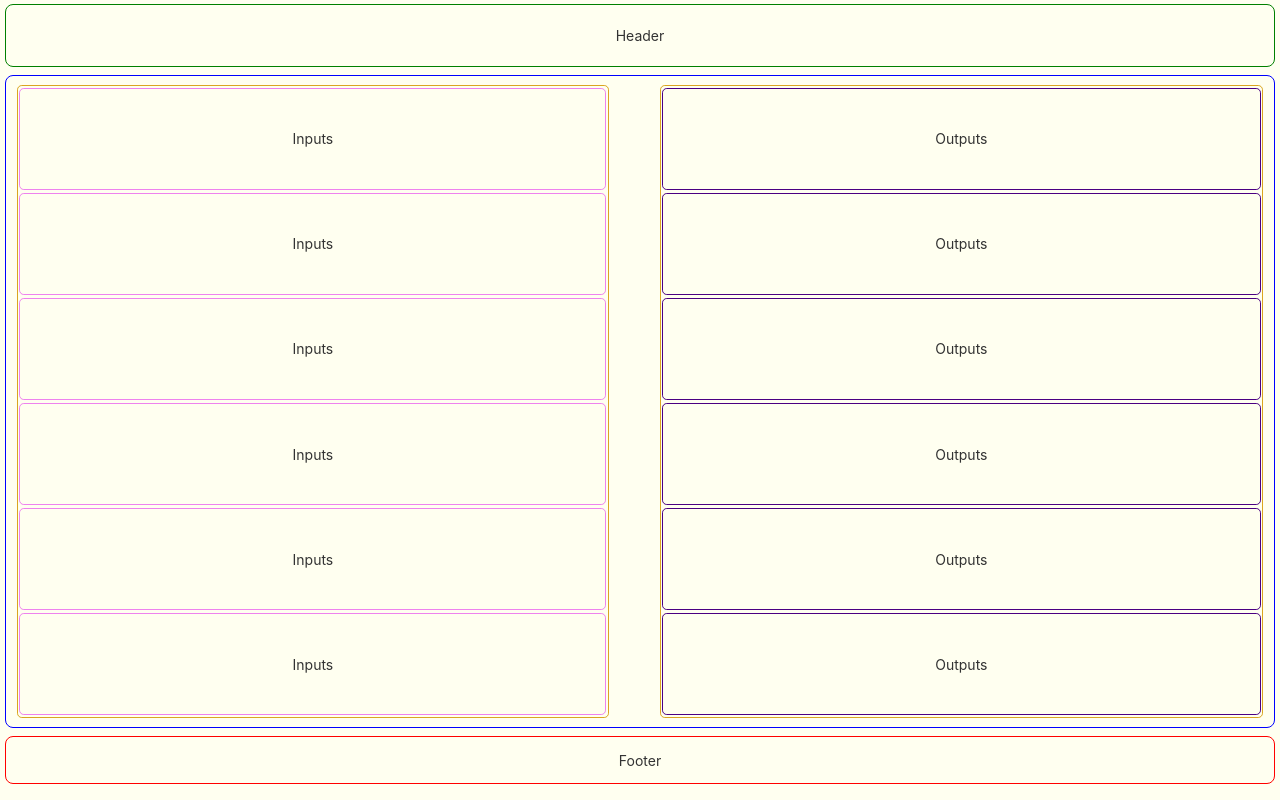
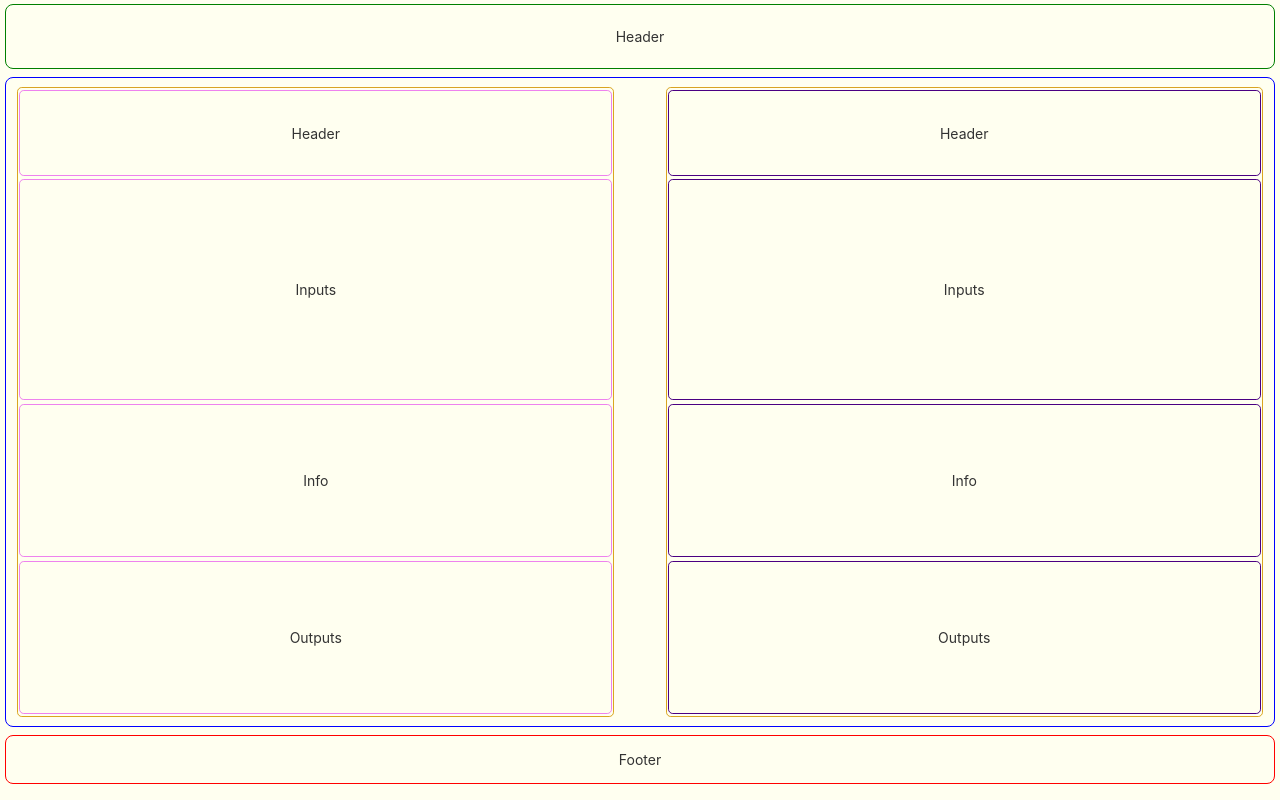
Before and after one commit to Ellipsoul/tax-calculator-pwa, an Angular app: page / in a window 1280 px wide. Built offline with nearby package versions, Linux system fonts and the light colour scheme.

Commit message:
Added Angular material. Refactored to use separate components for US and UK taxes. Tidied up and divided each side into a header, inputs, info and outputs

```diff
--- a/angular.json
+++ b/angular.json
@@ -32,6 +32,7 @@
               "src/manifest.webmanifest"
             ],
             "styles": [
+              "./node_modules/@angular/material/prebuilt-themes/deeppurple-amber.css",
               "src/styles.sass"
             ],
             "scripts": [],
@@ -103,6 +104,7 @@
               "src/manifest.webmanifest"
             ],
             "styles": [
+              "./node_modules/@angular/material/prebuilt-themes/deeppurple-amber.css",
               "src/styles.sass"
             ],
             "scripts": []
--- a/package.json
+++ b/package.json
@@ -11,10 +11,12 @@
   "private": true,
   "dependencies": {
     "@angular/animations": "~12.2.0",
+    "@angular/cdk": "^12.2.13",
     "@angular/common": "~12.2.0",
     "@angular/compiler": "~12.2.0",
     "@angular/core": "~12.2.0",
     "@angular/forms": "~12.2.0",
+    "@angular/material": "^12.2.13",
     "@angular/platform-browser": "~12.2.0",
     "@angular/platform-browser-dynamic": "~12.2.0",
     "@angular/router": "~12.2.0",
--- a/src/app/app.component.html
+++ b/src/app/app.component.html
@@ -8,27 +8,10 @@
   <!-- Contains title and global customisations of functionality -->
   <header>Header</header>
 
-
+  <!-- Split Screen for separate UK and US tax calculations -->
   <main>
-
-    <div ngClass="inputDiv">
-      <div ngClass="inputs">Inputs</div>
-      <div ngClass="inputs">Inputs</div>
-      <div ngClass="inputs">Inputs</div>
-      <div ngClass="inputs">Inputs</div>
-      <div ngClass="inputs">Inputs</div>
-      <div ngClass="inputs">Inputs</div>
-    </div>
-
-    <div ngClass="outputDiv">
-      <div ngClass="outputs">Outputs</div>
-      <div ngClass="outputs">Outputs</div>
-      <div ngClass="outputs">Outputs</div>
-      <div ngClass="outputs">Outputs</div>
-      <div ngClass="outputs">Outputs</div>
-      <div ngClass="outputs">Outputs</div>
-    </div>
-
+    <app-uktaxes ngClass="ukContainer"></app-uktaxes>
+    <app-ustaxes ngClass="usContainer"></app-ustaxes>
   </main>
 
   <footer>Footer</footer>
--- a/src/app/app.component.sass
+++ b/src/app/app.component.sass
@@ -52,7 +52,7 @@ header
   border: 1px solid green
 
 
-// Nested flexbox with input and output sections
+// Nested flexbox with UK and US sections
 main
   flex-grow: 10
 
@@ -65,11 +65,8 @@ main
 
   border: 1px solid blue
 
-$flexcol-margin-x: 0
-$flexcol-margin-y: 0.3vh
-
-// Contains the input and output fields. May need to be separated
-.inputDiv, .outputDiv
+// Container for the UK and US fields
+.ukContainer, .usContainer
   display: flex
   flex-direction: column
   flex-grow: 1
@@ -77,14 +74,11 @@ $flexcol-margin-y: 0.3vh
   align-items: stretch
   justify-content: space-evenly
 
-  border: 1px solid goldenrod
-  border-radius: 0.3rem
-
-// Ensure extra spacing between the inputs and outputs
-.inputDiv
+// Ensure extra spacing between the uk-field and us-field
+.ukContainer
   margin: 0 2vw 0 0.1vw  // Top right bottom left
 
-.outputDiv
+.usContainer
   margin: 0 0.1vw 0 2vw  // Top right bottom left
 
 // Change the flex direction to accommodate thin screens in portrait mode
@@ -92,37 +86,12 @@ $flexcol-margin-y: 0.3vh
   main
     flex-direction: column
 
-  // Swap margins values for input and output divs
-  .inputDiv
+  // Swap margins values for UK and US divs
+  .ukContainer
     margin: 0.1vh 0 3vh 0  // Top right bottom left
 
-  .outputDiv
+  .usContainer
     margin: 3vh 0 0.1vh 0  // Top right bottom left
-
-
-// Lefthand inputs
-.inputs
-  flex-grow: 1
-  margin: 0.2vh 0.1vw // Top-bottom, then left-right
-  border-radius: 0.3rem
-
-  // Change when items are added
-  display: grid
-  place-items: center
-
-  border: 1px solid violet
-
-// Righthand outputs
-.outputs
-  flex-grow: 1
-  margin: 0.2vh 0.1vw // Top-bottom, then left-right
-  border-radius: 0.3rem
-
-  // Change when items are added
-  display: grid
-  place-items: center
-
-  border: 1px solid indigo
 
 
 // Very short footer
--- /dev/null
+++ b/src/app/uktaxes/uktaxes.component.html
@@ -0,0 +1,18 @@
+<div ngClass="ukContainer">
+  <!-- Header containing name and flag -->
+  <div [ngClass]="['uk-field', 'uk-header']">
+    Header
+  </div>
+  <!-- Input fields for salary, bonus and leave -->
+  <div [ngClass]="['uk-field', 'uk-inputs']">
+    Inputs
+  </div>
+  <!-- Information of reductions, and tax bands -->
+  <div [ngClass]="['uk-field', 'uk-info']">
+    Info
+  </div>
+  <!-- Output with salary of different time frames -->
+  <div [ngClass]="['uk-field', 'uk-outputs']">
+    Outputs
+  </div>
+</div>
--- /dev/null
+++ b/src/app/uktaxes/uktaxes.component.sass
@@ -0,0 +1,36 @@
+
+// Contains the UK fields
+.ukContainer
+  display: flex
+  flex-direction: column
+  flex-grow: 1
+
+  align-items: stretch
+  justify-content: space-evenly
+
+  border: 1px solid goldenrod
+  border-radius: 0.3rem
+
+
+// Lefthand UK field
+.uk-field
+  margin: 0.2vh 0.1vw // Top-bottom, then left-right
+  border-radius: 0.3rem
+
+  // Change when items are added
+  display: grid
+  place-items: center
+
+  border: 1px solid violet
+
+.uk-header
+  flex-grow: 1
+
+.uk-inputs
+  flex-grow: 3
+
+.uk-info
+  flex-grow: 2
+
+.uk-outputs
+  flex-grow: 2
--- /dev/null
+++ b/src/app/uktaxes/uktaxes.component.ts
@@ -0,0 +1,15 @@
+import { Component, OnInit } from '@angular/core';
+
+@Component({
+  selector: 'app-uktaxes',
+  templateUrl: './uktaxes.component.html',
+  styleUrls: ['./uktaxes.component.sass']
+})
+export class UktaxesComponent implements OnInit {
+
+  constructor() { }
+
+  ngOnInit(): void {
+  }
+
+}
--- /dev/null
+++ b/src/app/ustaxes/ustaxes.component.html
@@ -0,0 +1,18 @@
+<div ngClass="usContainer">
+  <!-- Header containing name and flag -->
+  <div [ngClass]="['us-field', 'us-header']">
+    Header
+  </div>
+  <!-- Input fields for salary, bonus and leave -->
+  <div [ngClass]="['us-field', 'us-inputs']">
+    Inputs
+  </div>
+  <!-- Information of reductions, and tax bands -->
+  <div [ngClass]="['us-field', 'us-info']">
+    Info
+  </div>
+  <!-- Output with salary of different time frames -->
+  <div [ngClass]="['us-field', 'us-outputs']">
+    Outputs
+  </div>
+</div>
--- /dev/null
+++ b/src/app/ustaxes/ustaxes.component.sass
@@ -0,0 +1,35 @@
+
+// Contains the US fields
+.usContainer
+  display: flex
+  flex-direction: column
+  flex-grow: 1
+
+  align-items: stretch
+  justify-content: space-evenly
+
+  border: 1px solid goldenrod
+  border-radius: 0.3rem
+
+// Righthand US field
+.us-field
+  margin: 0.2vh 0.1vw // Top-bottom, then left-right
+  border-radius: 0.3rem
+
+  // Change when items are added
+  display: grid
+  place-items: center
+
+  border: 1px solid indigo
+
+.us-header
+  flex-grow: 1
+
+.us-inputs
+  flex-grow: 3
+
+.us-info
+  flex-grow: 2
+
+.us-outputs
+  flex-grow: 2
--- /dev/null
+++ b/src/app/ustaxes/ustaxes.component.ts
@@ -0,0 +1,15 @@
+import { Component, OnInit } from '@angular/core';
+
+@Component({
+  selector: 'app-ustaxes',
+  templateUrl: './ustaxes.component.html',
+  styleUrls: ['./ustaxes.component.sass']
+})
+export class UstaxesComponent implements OnInit {
+
+  constructor() { }
+
+  ngOnInit(): void {
+  }
+
+}
--- a/src/index.html
+++ b/src/index.html
@@ -10,6 +10,9 @@
   <link rel="apple-touch-icon" href="https://firebasestorage.googleapis.com/v0/b/nxtfire-js.appspot.com/o/uploads%2FuuRmEIzugzeifeVSihU50w46Ydg1%2F1635627542306.png?alt=media&token=ea89b613-3712-46ac-b97d-b8f012a4a961" />
   <!-- This seems to change the appearance in an iOS app, rather than the manifest configs -->
   <meta name="theme-color" content="#FFFFF0">
+  <link rel="preconnect" href="https://fonts.gstatic.com">
+  <link href="https://fonts.googleapis.com/css2?family=Roboto:wght@300;400;500&display=swap" rel="stylesheet">
+  <link href="https://fonts.googleapis.com/icon?family=Material+Icons" rel="stylesheet">
 </head>
 <body>
   <app-root></app-root>
```
Also changed, not shown: src/app/app.module.ts (+8 -2 lines), 2 other files (tests, documents, lock files or other folders).
